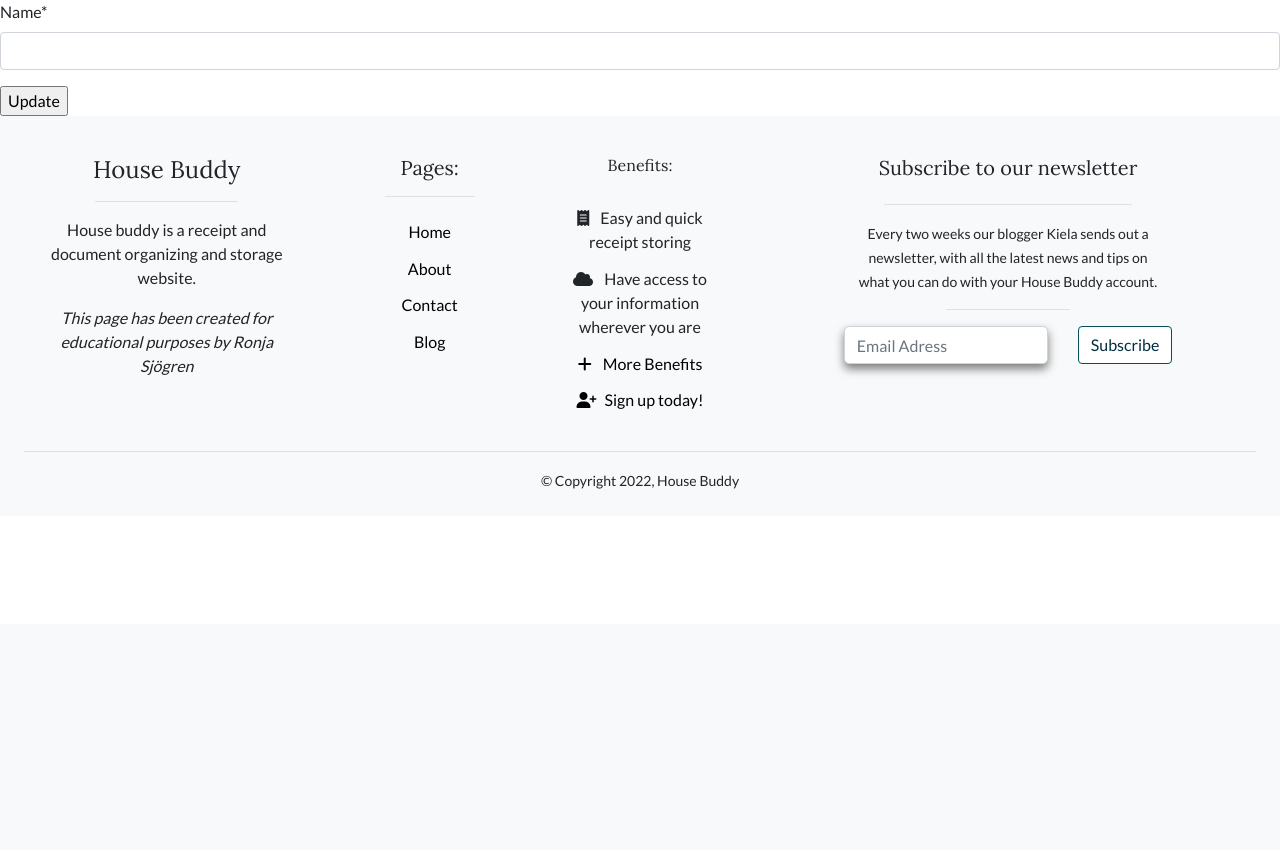
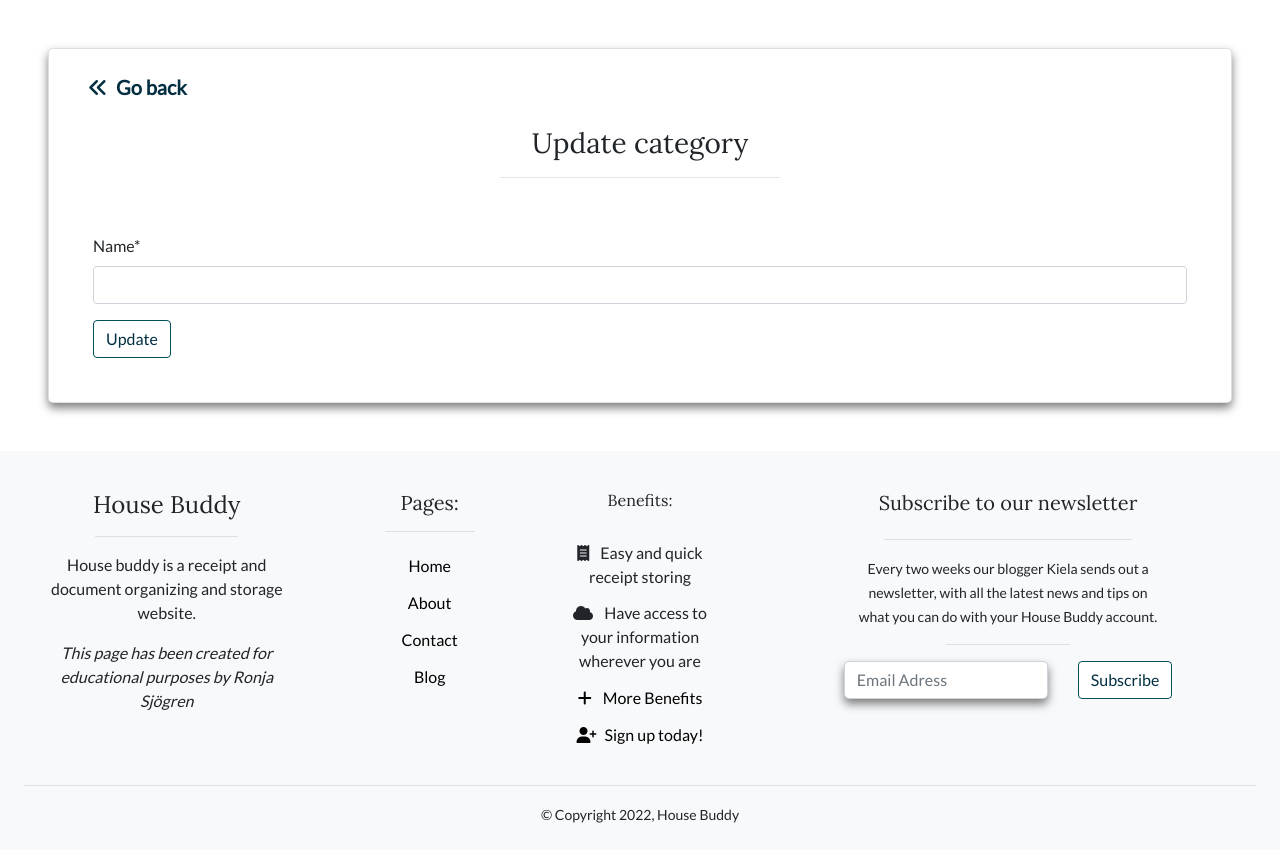
Before and after one commit to Ajn0r/house-buddy, a Django app: template templates/edit_category.html in a window 1280 px wide. Shown: the part 176-1026 px from the top of the page. Before the commit the page ends 665 px from the top, so only its background shows below. Run offline with Django 3.2, Linux system fonts and the light colour scheme; the template is opened without the code that fills it: values that come from a table or form of the project are taken from there, others are empty; some libraries are stand-ins or nearby versions.

Commit message:
add links to home page, unpdate category and fix styles

```diff
--- a/templates/edit_category.html
+++ b/templates/edit_category.html
@@ -2,8 +2,21 @@
 {% load crispy_forms_tags %}
 
 {% block content %}
-<form method="post">{% csrf_token %}
-    {{ form|crispy }}
-    <input type="submit" value="Update">
-</form>
+<div class="card m-5 p-4 box">
+    <div class="col-12 col-sm-6 mb-3">
+        <a href="{% url 'categories' %}" class="title">
+          <i class="fas fa-angle-double-left"><span class="ml-2">Go back</span></i>
+        </a>
+      </div>
+    <div class="card-title text-center p-2">
+        <h3>Update category</h3>
+        <hr class="w-25">
+    </div>
+    <div class="card-body">
+        <form method="post">{% csrf_token %}
+            {{ form|crispy }}
+            <input type="submit" value="Update" class="btn btn-primary">
+        </form>
+    </div>
+</div>
 {% endblock content %}
```
Also changed, not shown: templates/index.html (+11 -7 lines).
